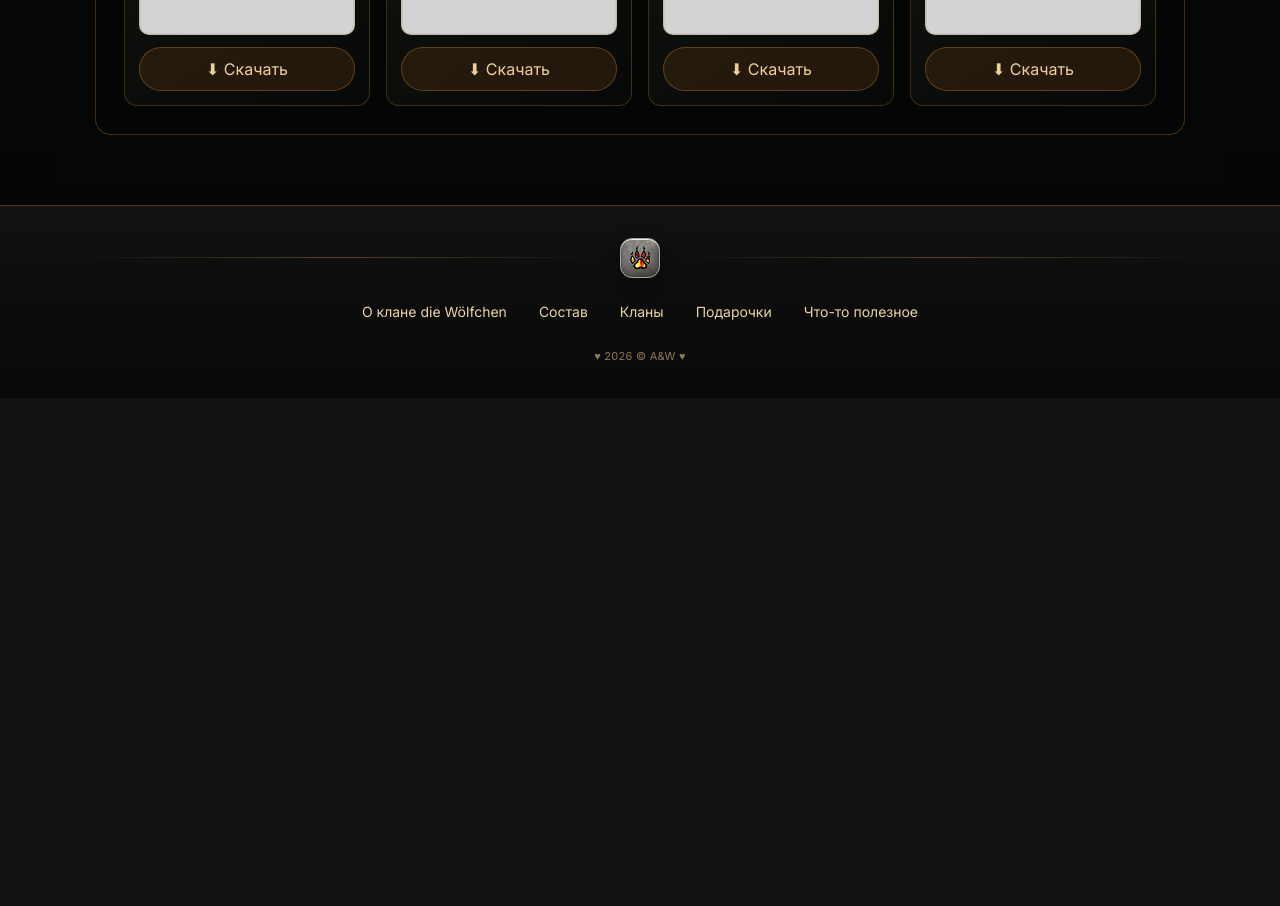
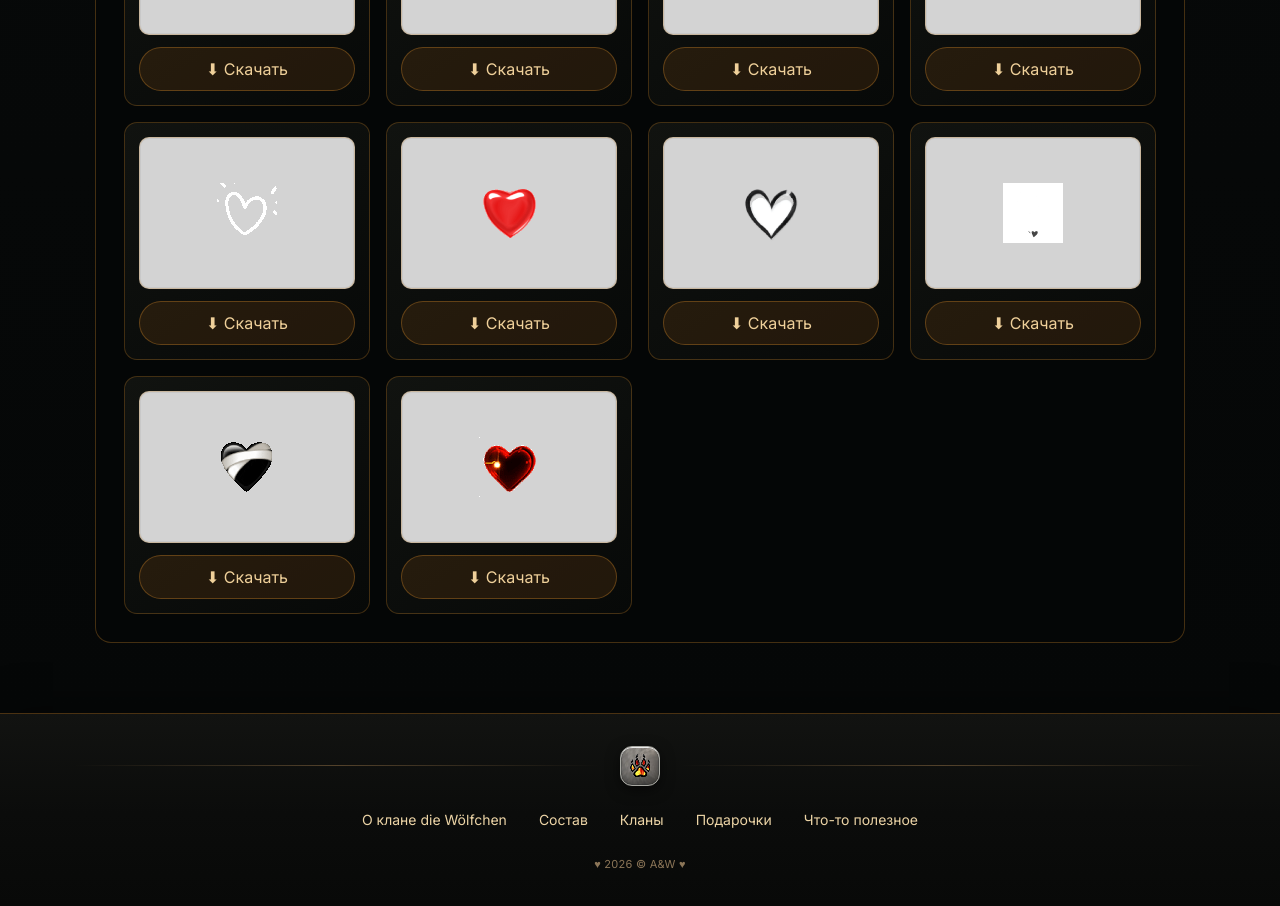
Before and after one commit to reverie-w-sh/dm-portal, a Next.js app: page /gifts in a window 1280 px wide. Shown: the part 3720-4626 px from the top of the page. Before the commit the page ends 4118 px from the top, so only its background shows below. Built offline with nearby package versions, Linux system fonts and the light colour scheme; no server answers.

Commit message:
Update gifts.ts

```diff
--- a/src/data/gifts.ts
+++ b/src/data/gifts.ts
@@ -53,4 +53,12 @@ export const GIFTS: Gift[] = [
   { title: "Подарок с сердечками)", file: "/gifts/gift-hearts.gif" },
   { title: "Лав Из)", file: "/gifts/love-is.gif" },
   { title: "Спокойной ночи)", file: "/gifts/good-night.gif" },
+
+  { title: "Сердечко белый контур)", file: "/gifts/serdechko3.gif" },
+  { title: "Сердечко красное)", file: "/gifts/serdechko2.gif" },
+  { title: "Сердечко черный контур)", file: "/gifts/heart6.png" },
+  { title: "Сердечки черные)", file: "/gifts/heart3.gif" },
+  { title: "Сердечко черное)", file: "/gifts/black-heart.gif" },
+  { title: "Сердечко красное моё)", file: "/gifts/allania47.gif" },
+
 ];
```
